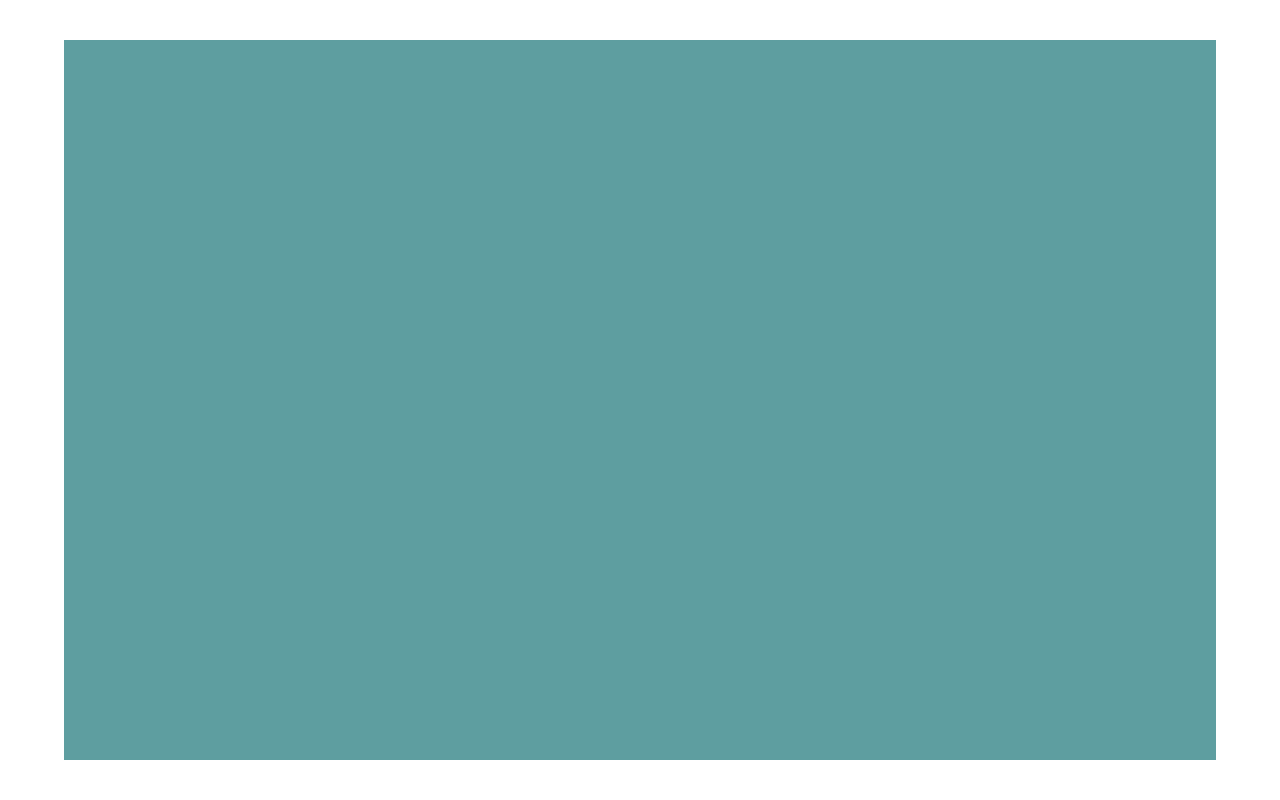
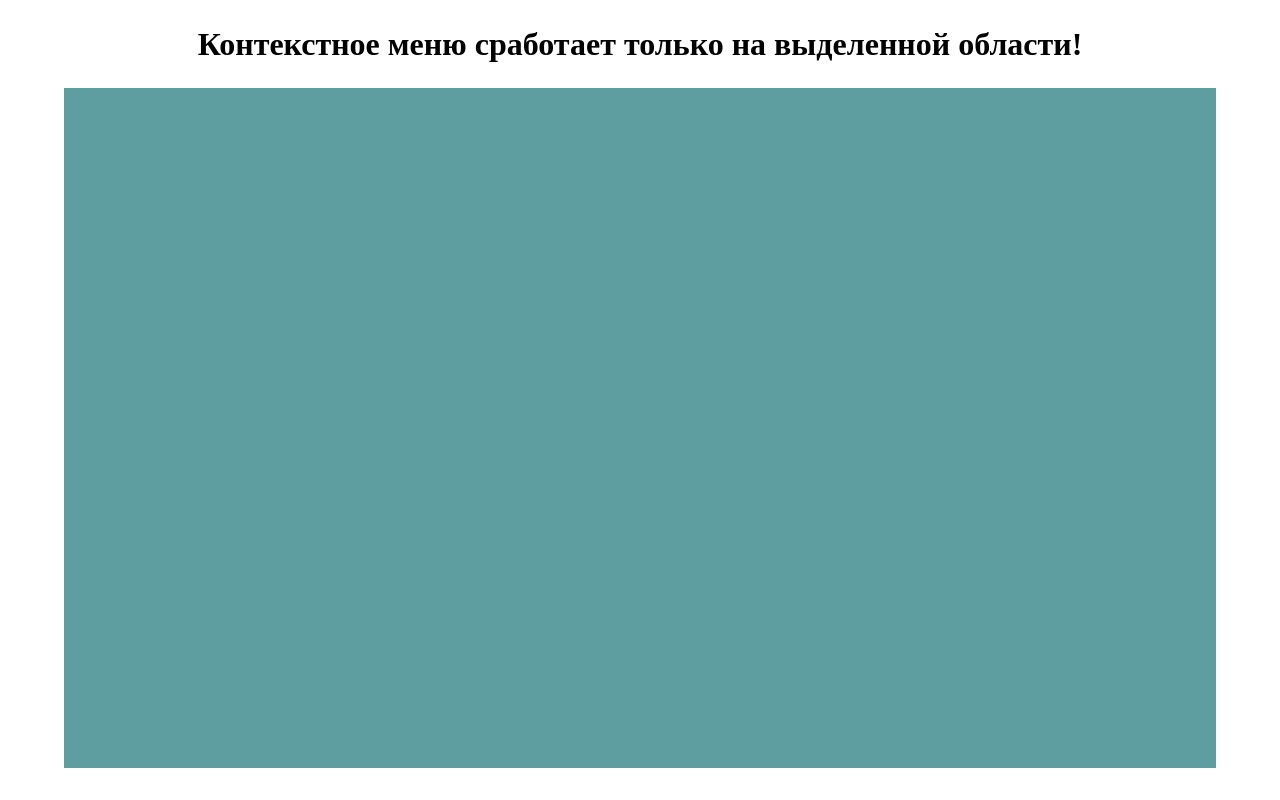
Before and after one commit to WebSergeevDima/responsive-multi-level-context-menu, a website: page index.html in a window 1280 px wide. Drawn offline with Linux system fonts and the light colour scheme.

Commit message:
update styles

```diff
--- a/index.html
+++ b/index.html
@@ -10,15 +10,11 @@
     <link rel="preconnect" href="https://fonts.gstatic.com" crossorigin>
     <link href="https://fonts.googleapis.com/css2?family=Montserrat:wght@100;300;400;500;600;700;800;900&family=PT+Sans:wght@400;700&display=swap"
           rel="stylesheet">
-    <link rel="stylesheet" href="./style.css?4">
-    <script src="./script.js?3" defer></script>
+    <link rel="stylesheet" href="./style.css?5">
+    <script src="./script.js?5" defer></script>
 </head>
 <body>
-<div class="wrapper">
-
-
+    <h1>Контекстное меню сработает только на выделенной области!</h1>
     <div id="contextBlock"></div>
-
-</div>
 </body>
 </html>
--- a/script.js
+++ b/script.js
@@ -65,10 +65,6 @@ document.addEventListener('DOMContentLoaded', () => {
 
         contextMenu.classList.add('js-context-menu');
 
-        const clearClasses = () => {
-
-        }
-
         const getWindowInners = () => {
             const windowInnerWidth = window.innerWidth;
             const windowInnerHeight = window.innerHeight;
@@ -90,8 +86,6 @@ document.addEventListener('DOMContentLoaded', () => {
                 result.y = y - contextMenu.offsetHeight;
             }
 
-            console.log('result', result);
-
             return result;
         }
 
@@ -99,8 +93,6 @@ document.addEventListener('DOMContentLoaded', () => {
             let result = {contextMenu, x, y};
             let maxRight = config.windowInnerWidth - (config.contextMenuWidth * 2);
             let maxBottom = config.windowInnerHeight - contextMenu.offsetHeight;
-
-            console.log('! maxRight: ', config.windowInnerWidth, config.contextMenuWidth, maxRight, x);
 
             if(maxRight < x) {
                 result.x = 0 + -config.contextMenuWidth;
@@ -113,10 +105,6 @@ document.addEventListener('DOMContentLoaded', () => {
             } else {
                 result.y = 0;
             }
-
-
-            console.log('YYYYYY: ', contextMenu.offsetHeight);
-            console.log('result', result);
 
             return result;
         }
@@ -143,43 +131,27 @@ document.addEventListener('DOMContentLoaded', () => {
         const x = e.clientX; // получаем координату X мыши
         const y = e.clientY; // получаем координату Y мыши
 
-
         const contextMenuContainer = getPositions({contextMenu, x, y});
 
         contextMenu.style.top = `${contextMenuContainer.y}px`;
         contextMenu.style.left = `${contextMenuContainer.x}px`;
 
         contextMenu.addEventListener('mouseover', (e) => {
-            console.log(e.target);
-
-            [...contextMenu.querySelectorAll('.active')].forEach(item => {
-                item.classList.remove('active');
-            });
 
             if(e.target.classList.contains('js-context-menu__link') && e.target.closest('li') && e.target.closest('li').querySelector('ul')) {
-               // e.target.closest('li').classList.add('active');
 
                 clearUlShow();
 
                 const subMenu = e.target.closest('li').querySelector('ul');
 
-                console.log('?????: ', subMenu.offsetHeight);
-
                 subMenu.classList.add('show');
 
-
                 let coord = e.target.getBoundingClientRect();
-                console.log('Левый край '+coord.left);
-                console.log('Верхний край '+coord.top);
 
                 const contextMenuContainer = getSubPositions({contextMenu: subMenu, x: coord.left, y: coord.top});
 
                 subMenu.style.top = `${contextMenuContainer.y}px`;
                 subMenu.style.left = `${contextMenuContainer.x}px`;
-
-                //const contextMenuContainer = getPositions({subMenu, x: coord.left, y: coord.top});
-
-                //console.log('contextMenuContainer:::: SUB: ', contextMenuContainer);
 
             }
         }, false);
--- a/style.css
+++ b/style.css
@@ -27,11 +27,16 @@ p, h1, h2, h3, h4, h5, h6 {
     overflow-wrap: break-word;
 }
 
+h1 {
+    text-align: center;
+    margin: 20px 0;
+}
+
 #contextBlock {
     background: cadetblue;
-    width: 90vw;
-    height: 90vh;
-    margin: 5vh 0 0 5vw;
+    width: 90%;
+    height: calc(100vh - 120px);
+    margin: 0 auto;
 }
 
 .js-context-menu {
```
